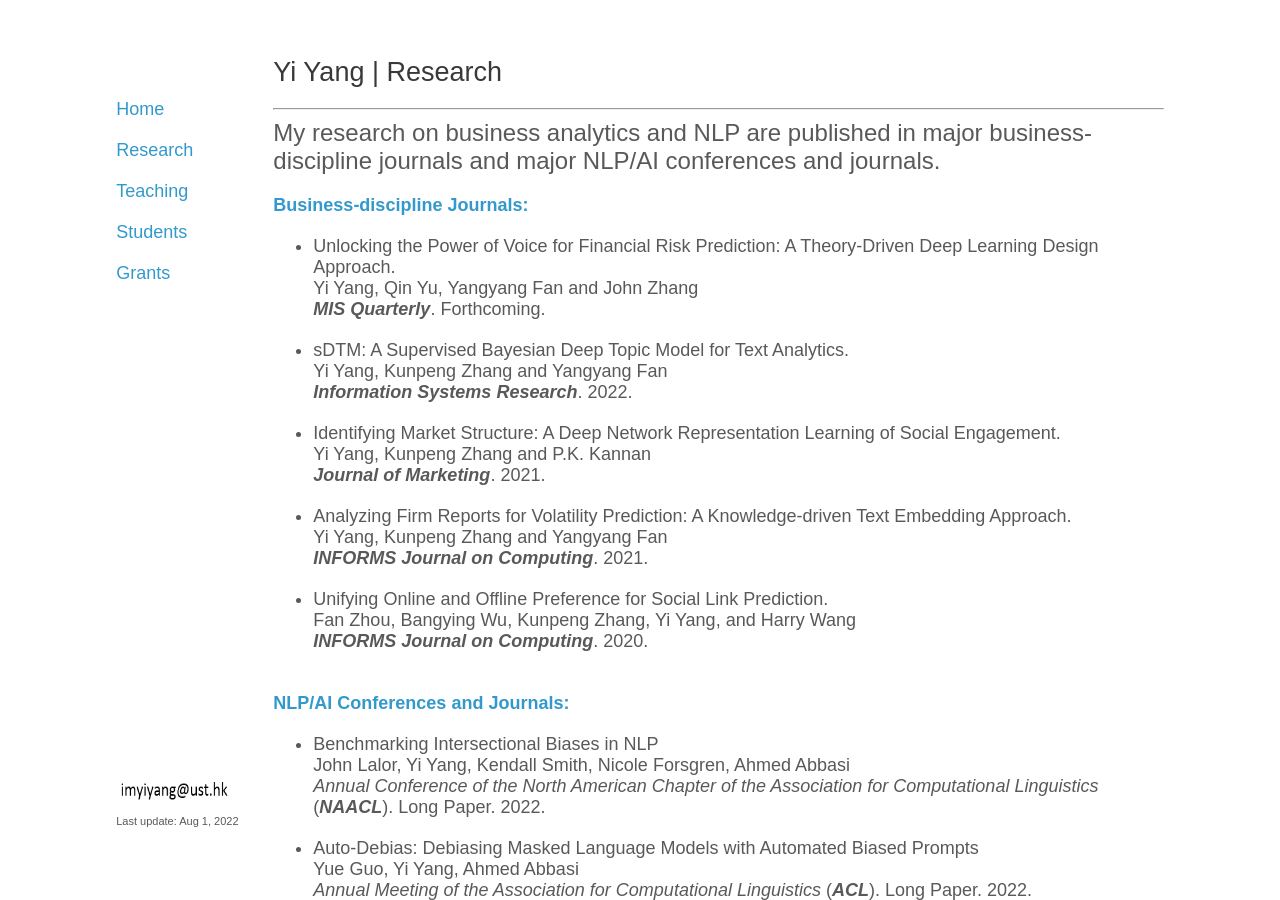
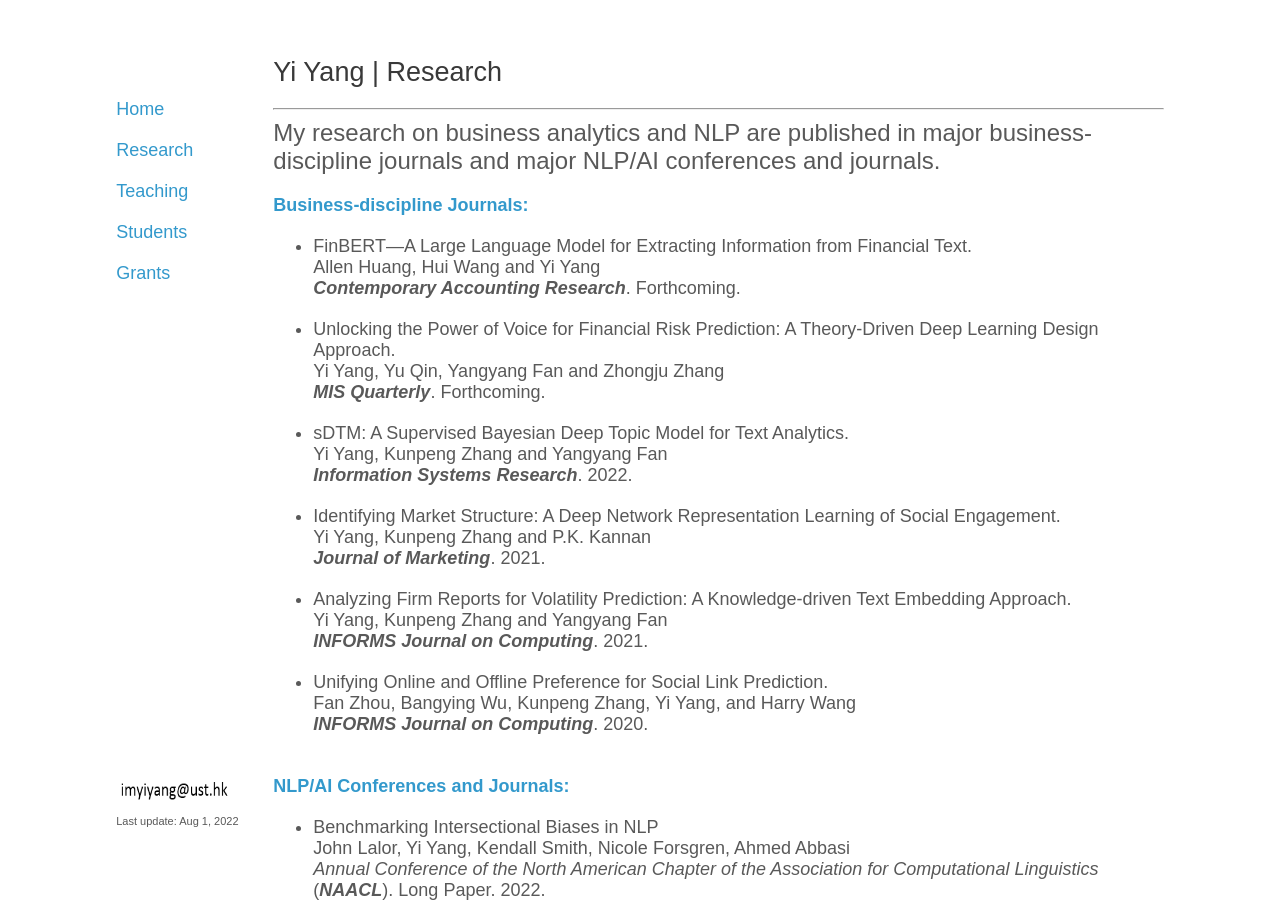
Before and after one commit to yya518/yya518.github.io, a Jekyll site: the page built from research.md, in a window 1280 px wide and 900 px high. Built offline with Jekyll 4.4.1, drawn with Linux system fonts in a browser that asks for light colours.

Commit message:
add CAR paper

```diff
--- a/research.md
+++ b/research.md
@@ -10,9 +10,12 @@
 <span style="font-size:24px;"> My research on business analytics and NLP are published in major business-discipline journals and major NLP/AI conferences and journals.</span>
 
 <span style="color:#39c;">**Business-discipline Journals:**  </span> <br>
++ FinBERT—A Large Language Model for Extracting Information from Financial Text. <br>
+  Allen Huang, Hui Wang and Yi Yang  <br>
+  ***Contemporary Accounting Research***. Forthcoming. <br>
 
 + Unlocking the Power of Voice for Financial Risk Prediction: A Theory-Driven Deep Learning Design Approach.<br>
-  Yi Yang, Qin Yu, Yangyang Fan and John Zhang<br>
+  Yi Yang, Yu Qin, Yangyang Fan and Zhongju Zhang<br>
   ***MIS Quarterly***. Forthcoming.<br>
 
 + sDTM: A Supervised Bayesian Deep Topic Model for Text Analytics.<br>
```
